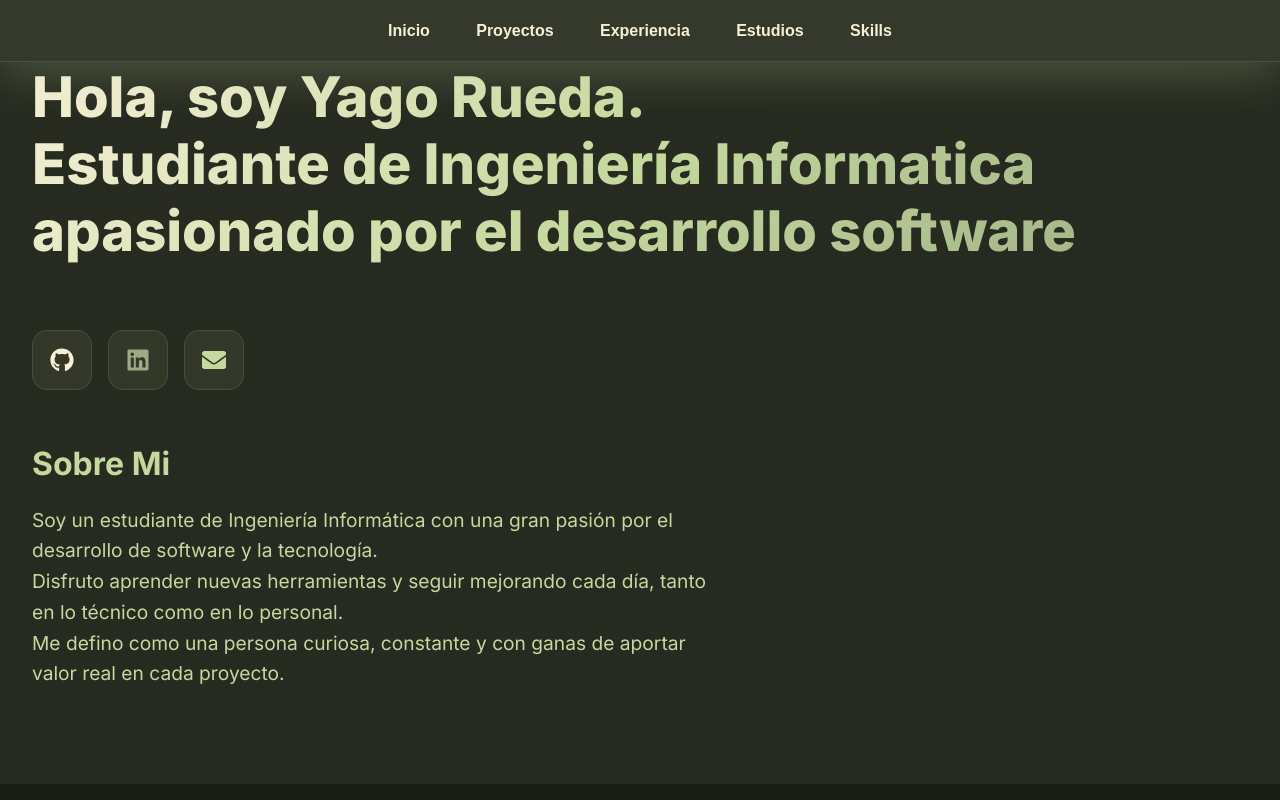
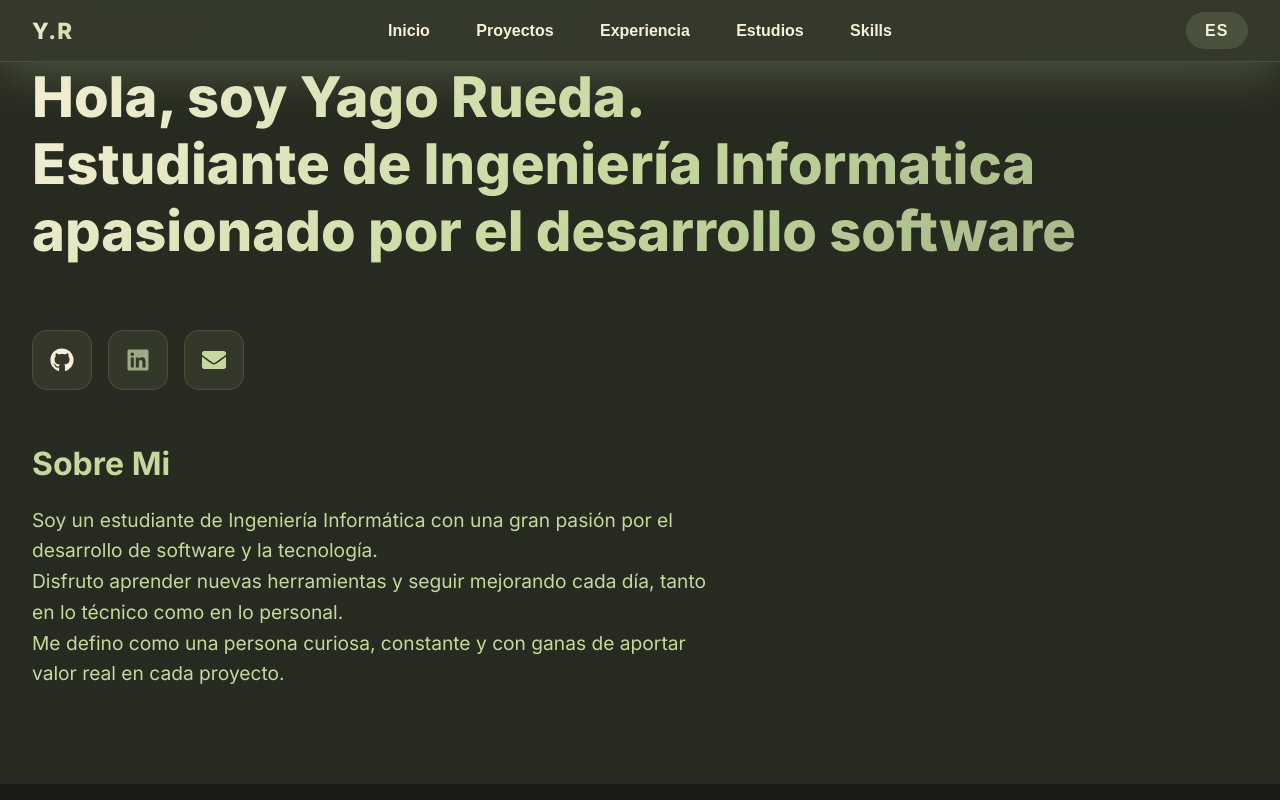
Before and after one commit to Yago-Rueda-24/Portfolio, a React (Vite) app: page /#/ in a window 1280 px wide. Shown: the top 800 px of the page. Built offline with nearby package versions, Linux system fonts and the light colour scheme.

Commit message:
Modificación de la barra de naevegación para añadir detalles

```diff
--- a/src/components/Navbar.jsx
+++ b/src/components/Navbar.jsx
@@ -10,11 +10,17 @@ function Navbar() {
 
   return (
     <nav className="navbar">
-      <button onClick={() => scrollToSection('home')}>Inicio</button>
-      <button onClick={() => scrollToSection('projects')}>Proyectos</button>
-      <button onClick={() => scrollToSection('experience')}>Experiencia</button>
-      <button onClick={() => scrollToSection('estudios')}>Estudios</button>
-      <button onClick={() => scrollToSection('skills')}>Skills</button>
+      <span className="navbar-brand">Y.R</span>
+      <div className="navbar-links">
+        <button onClick={() => scrollToSection('home')}>Inicio</button>
+        <button onClick={() => scrollToSection('projects')}>Proyectos</button>
+        <button onClick={() => scrollToSection('experience')}>Experiencia</button>
+        <button onClick={() => scrollToSection('estudios')}>Estudios</button>
+        <button onClick={() => scrollToSection('skills')}>Skills</button>
+      </div>
+      <div className="navbar-right">
+        <button className="lang-btn">ES</button>
+      </div>
     </nav>
   );
 }
--- a/src/index.css
+++ b/src/index.css
@@ -106,8 +106,7 @@ body {
   border-bottom: 1px solid var(--glass-border);
   padding: 0.75rem 2rem;
   display: flex;
-  justify-content: center;
-  gap: 0.5rem;
+  align-items: center;
   z-index: 1000;
   box-shadow: 0 8px 32px rgba(0, 0, 0, 0.4);
   transition: all 0.3s ease;
@@ -150,6 +149,54 @@ body {
 
 .navbar button:hover::before {
   width: 80%;
+}
+
+.navbar-brand {
+  font-size: 1.4rem;
+  font-weight: 800;
+  letter-spacing: 0.05em;
+  background: var(--gradient-accent);
+  -webkit-background-clip: text;
+  -webkit-text-fill-color: transparent;
+  background-clip: text;
+  user-select: none;
+  flex-shrink: 0;
+}
+
+.navbar-links {
+  position: absolute;
+  left: 50%;
+  transform: translateX(-50%);
+  display: flex;
+  gap: 0.5rem;
+  align-items: center;
+}
+
+.navbar-right {
+  margin-left: auto;
+  flex-shrink: 0;
+}
+
+.lang-btn {
+  color: var(--color-cream);
+  border: 1.5px solid var(--glass-border);
+  font-size: 0.85rem;
+  font-weight: 700;
+  padding: 0.4rem 0.8rem;
+  border-radius: 20px;
+  cursor: pointer;
+  letter-spacing: 0.08em;
+  transition: all 0.3s ease;
+}
+
+.navbar .lang-btn {
+  background: rgba(197, 216, 157, 0.15);
+}
+
+.navbar .lang-btn:hover {
+  background: rgba(137, 152, 109, 0.25);
+  border-color: var(--color-dark-olive) !important;
+  color: var(--color-olive);
 }
 
 /* ============================================
@@ -618,6 +665,10 @@ body {
     gap: 0.25rem;
   }
 
+  .navbar-brand {
+    font-size: 1.1rem;
+  }
+
   .navbar button {
     font-size: 0.85rem;
     padding: 0.5rem 0.8rem;
```
